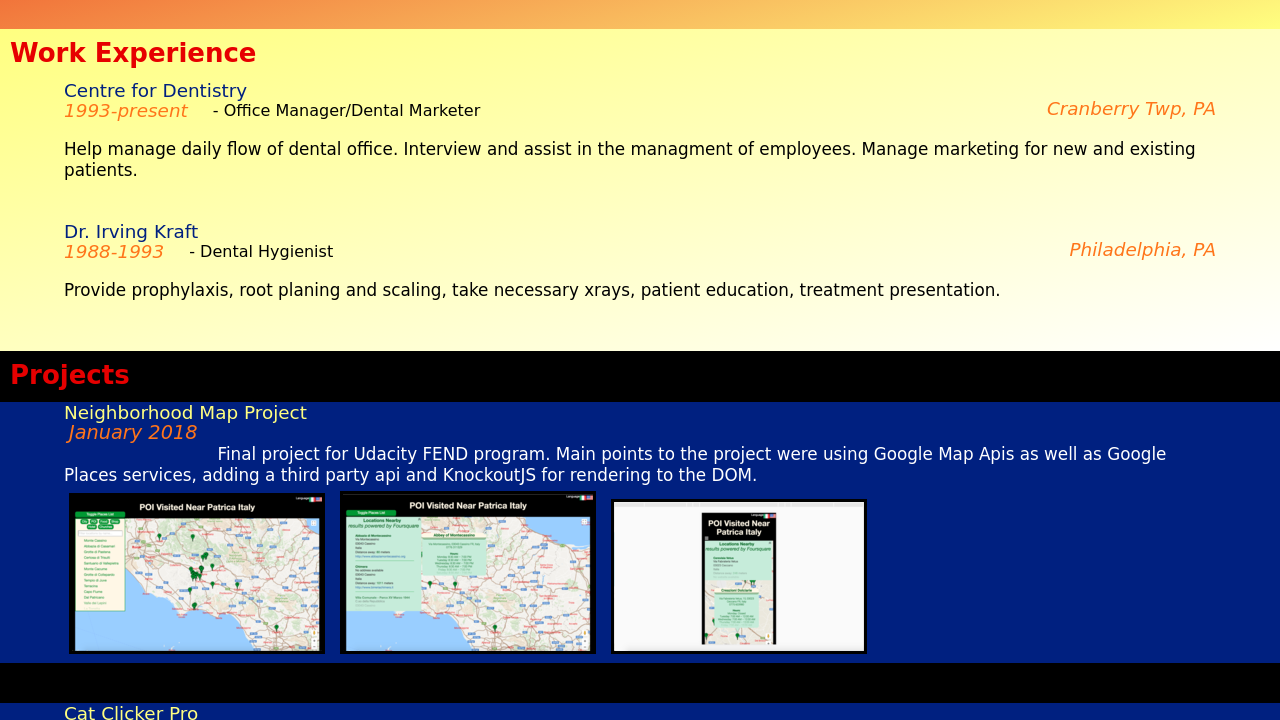
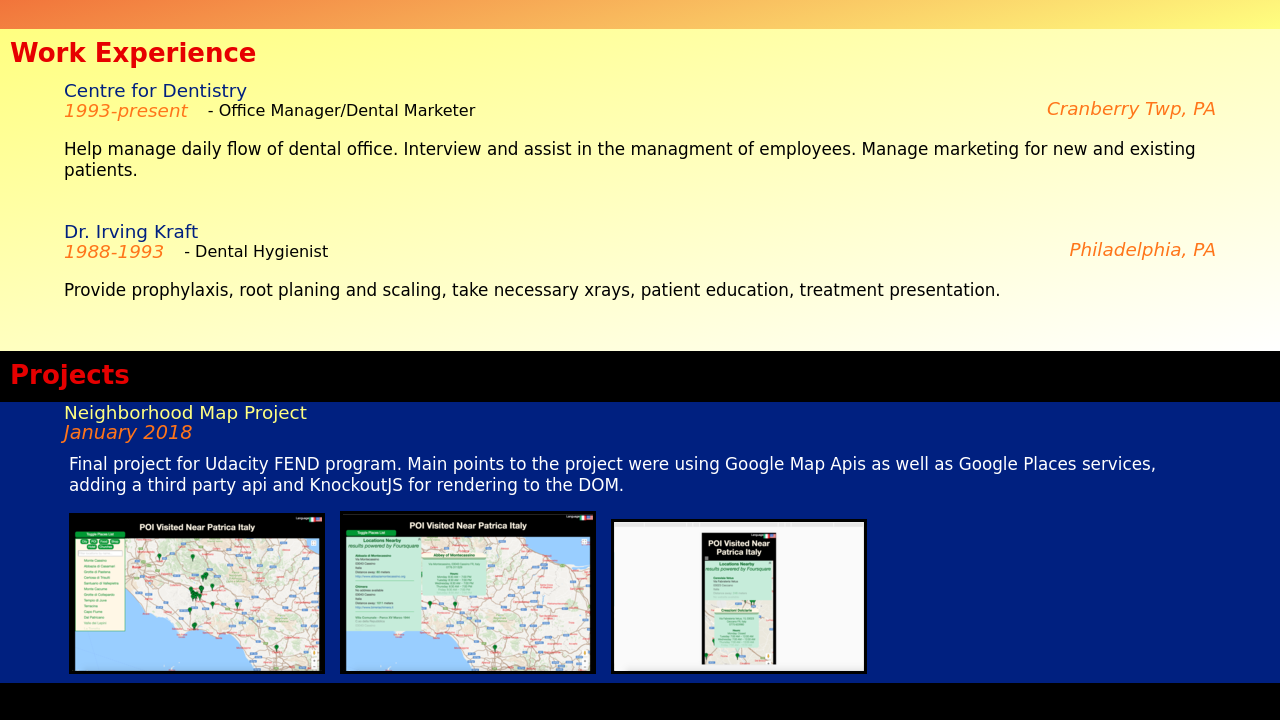
Before and after one commit to LauraLeeLee/onlineResumeKO, a website: page index.html in a window 1280 px wide. Shown: the part 302-1022 px from the top of the page. Drawn offline with Linux system fonts and the light colour scheme; some packages are replaced by stand-ins of ours; a web font is replaced by a local one.

Commit message:
edits project description alignment adds gitignore

```diff
--- a/css/style.css
+++ b/css/style.css
@@ -25,8 +25,13 @@ h6 {
   margin-bottom: 40px;
 }
 
+/* .proj-date{
+  padding: 5px;
+} */
+
 .proj-description {
-  padding: 0;
+  display: inline-block;
+  padding: 10px 5px 10px 5px;
 }
 
 h1 {
@@ -131,7 +136,7 @@ img {
 }
 
 span {
-  padding: 5px;
+  padding: 0
 }
 
 ul {
--- a/index.html
+++ b/index.html
@@ -66,7 +66,7 @@ Cameron Pittman, Udacity Course Developer
             <li>
               <a data-bind = "attr: {href: link, title: link}, text: title" class = "project-a-tag"></a>
               <p>
-              <span data-bind = "text: dates" class="date-text"></span>
+              <span data-bind = "text: dates" class="date-text proj-date"></span>
               <br>
               <span data-bind = "text: description" class="proj-description"></span>
              </p>
```
Also changed, not shown: 1 other file.
